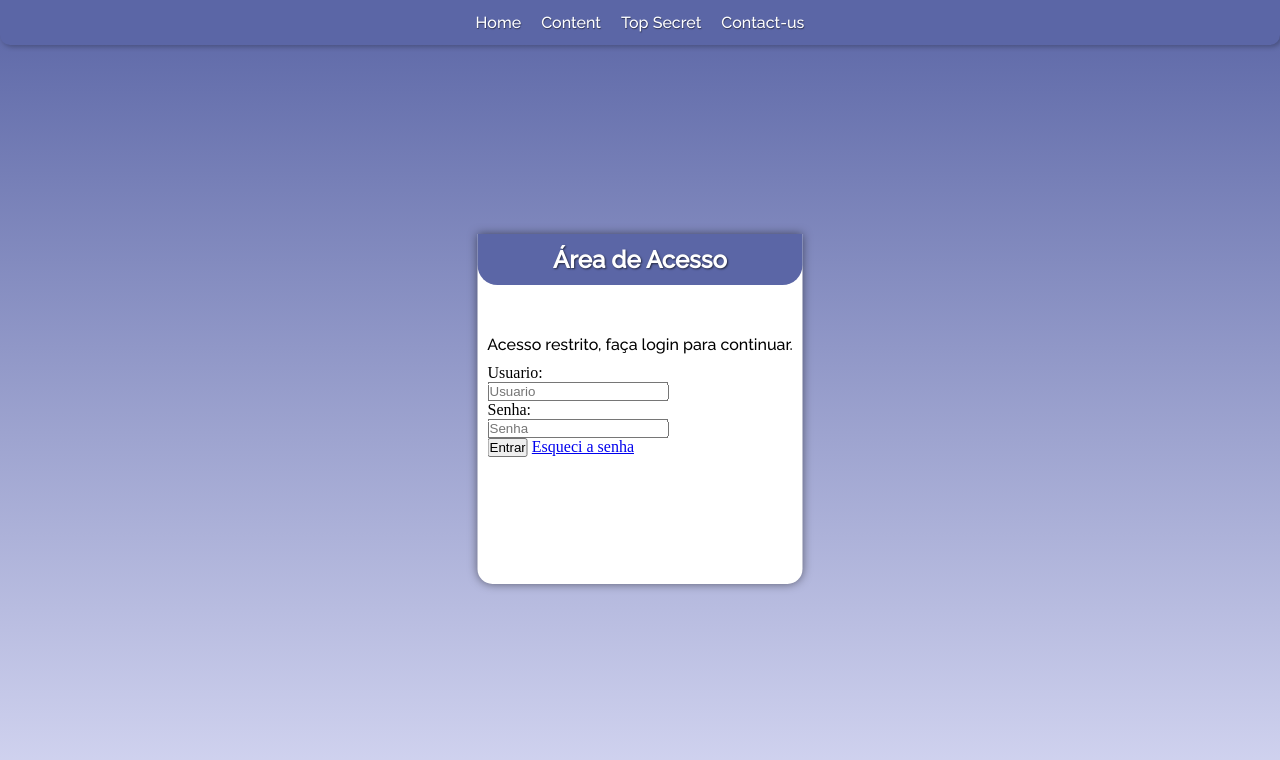
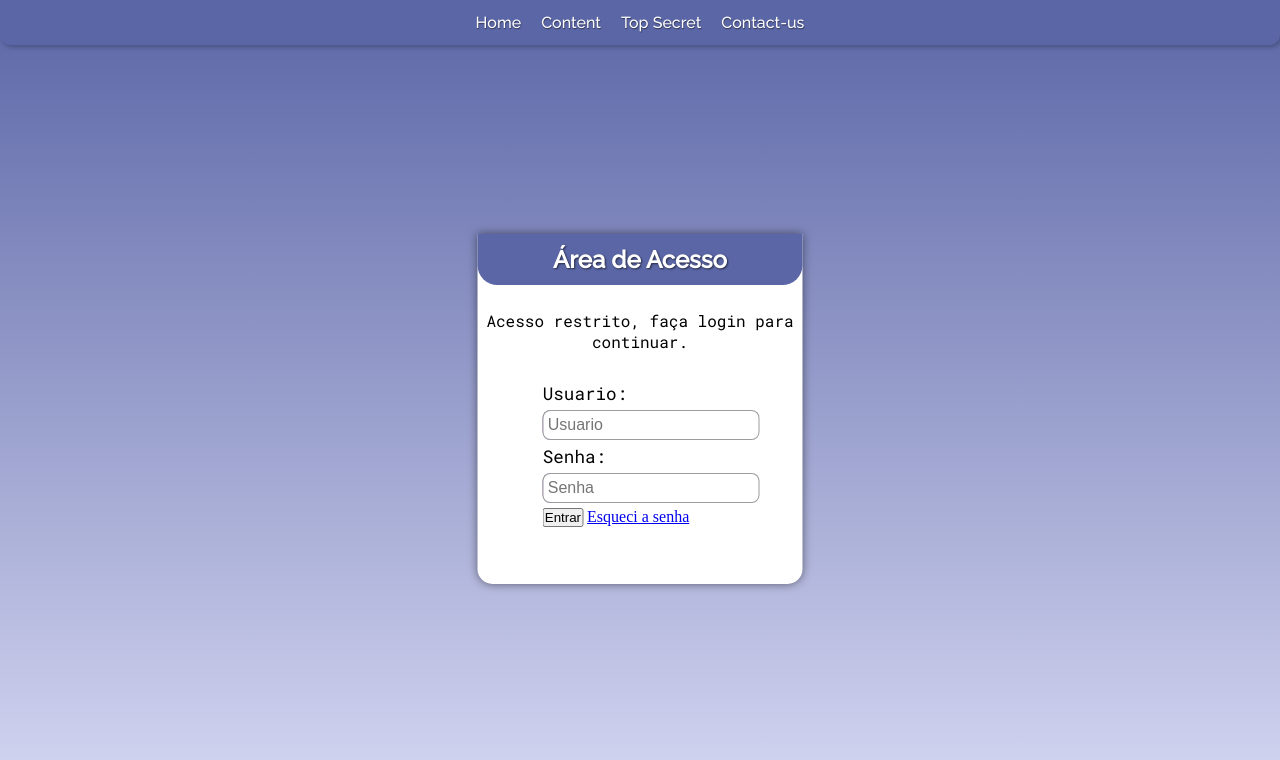
Before and after one commit to guilherme-barbosa-rodrigues/Login, a plain HTML site: page index.html in a window 1280 px wide. Drawn offline with Linux system fonts and the light colour scheme.

Commit message:
update style

```diff
--- a/estilos/style.css
+++ b/estilos/style.css
@@ -80,13 +80,36 @@ section.conteudo > div > h1 {
     padding-bottom: 10px;
 }
 section.conteudo > p {
-    font-family: var(--font01);
+    font-family: var(--font02);
     text-align: center;
-    margin-top: 50px;
+    margin: 25px 5px 0px 5px;
+
 }
 section.conteudo > form {
     padding: 10px;
     display: block;
+    margin: 17%;
+    margin-top: 20px;
+}
+section.conteudo > form > div.lab {
+    font-size: 1.1em;
+    font-family: var(--font02);
+}
+section.conteudo > form > div.dados {
+    display: block;
+    height: 30px;
+    width: 100%;
+    border-radius: 8px;
+    background-color: var(--cor06);
+    margin: 5px 0px;
+}
+section.conteudo > form > div.dados > input {
+    height: 100%;
+    width: calc(100%-45px);
+    font-size: 1em;
+    padding: 4px;
+    border-radius: 8px;
+    border: 0.5px solid rgba(0, 0, 0, 0.39);
 }
 
 /*
```
